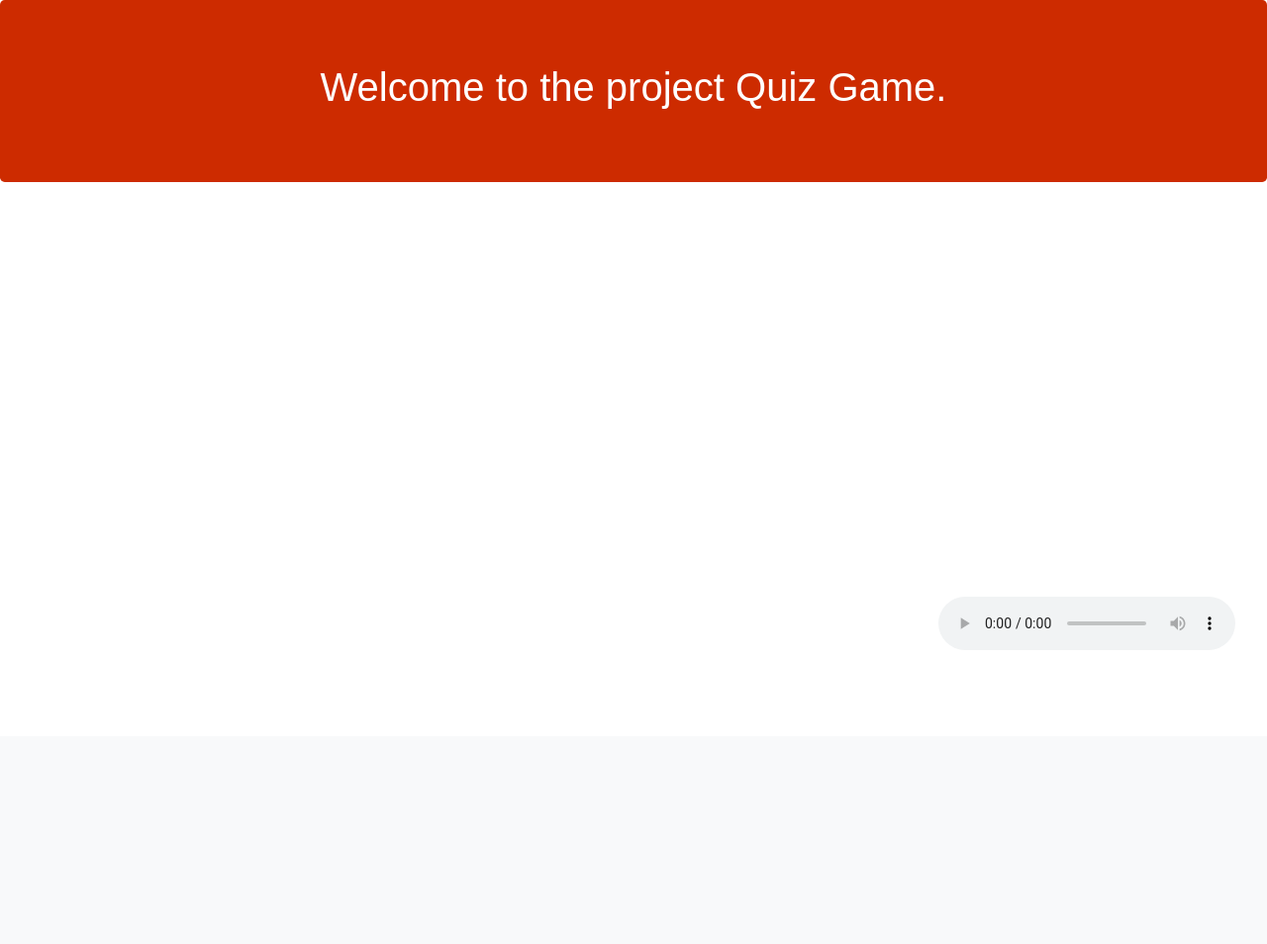
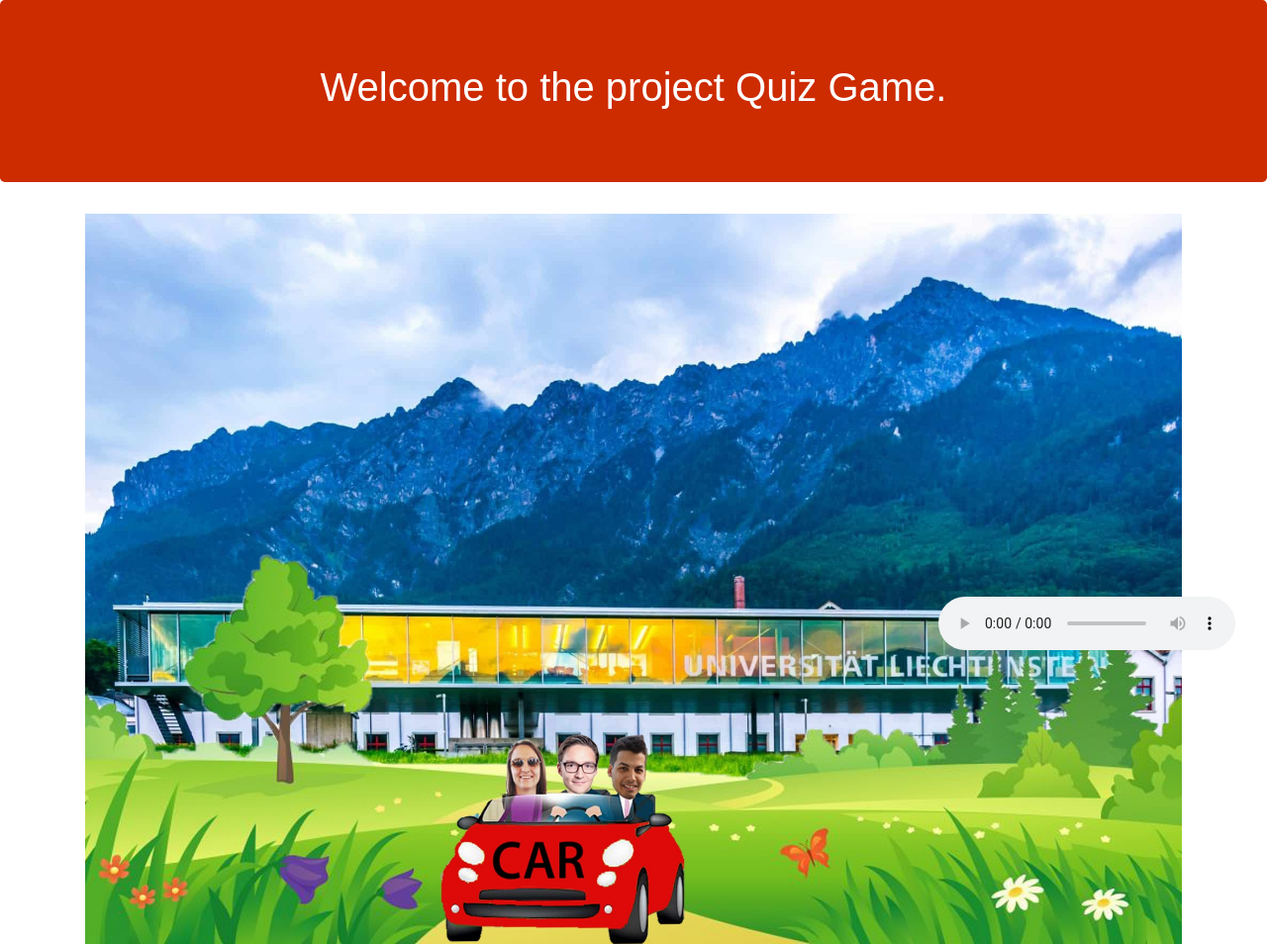
Before and after one commit to Cyberboa/Quiz-game-Uni-li, a Django app: page / in a window 1280 px wide. Shown: the part 56-1010 px from the top of the page at 99% size. Before the commit the page ends 694 px from the top, so only its background shows below. Run offline with Django 3.2, Linux system fonts and the light colour scheme; style sheets or scripts are compiled from the project's sources; some libraries are stand-ins or nearby versions.

Commit message:
- added welcome picture

```diff
--- a/quizGameApp/static/scss/base.scss
+++ b/quizGameApp/static/scss/base.scss
@@ -140,6 +140,11 @@ html {
 
 }
 
+.img {
+    width: 100;
+    height: auto;
+    }
+
 @media screen and (max-width: 600px) {
   .column {
     width: 100%
--- a/templates/about.html
+++ b/templates/about.html
@@ -79,7 +79,7 @@
         <p> Education:</p>
            <ul>
           <li>Business Administration, University Lucerence</li>
-          <li>Working at xxx</li>
+          <li>Working at Abraxas Informatik Ag</li>
           <li>Business Background</li>
         </ul>
 
--- a/templates/home.html
+++ b/templates/home.html
@@ -6,7 +6,10 @@
     <div class="jumbotron text-center">
         <h1>Welcome to the project Quiz Game.</h1>
     </div>
+
+</div>
     <div class="container">
+        <img class="img" src="{% static "welcome.jpeg" %}" alt="welcome" width=100% />
         <div class="row">
         </div>
        <div class="audio">
```
Also changed, not shown: db.sqlite3, quizGameApp/static/welcome.jpeg (added).
